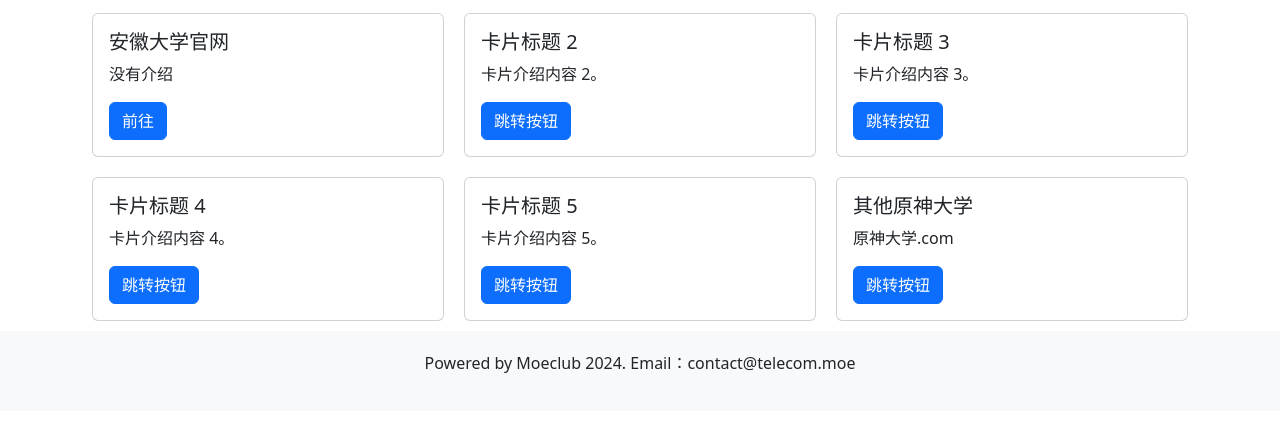
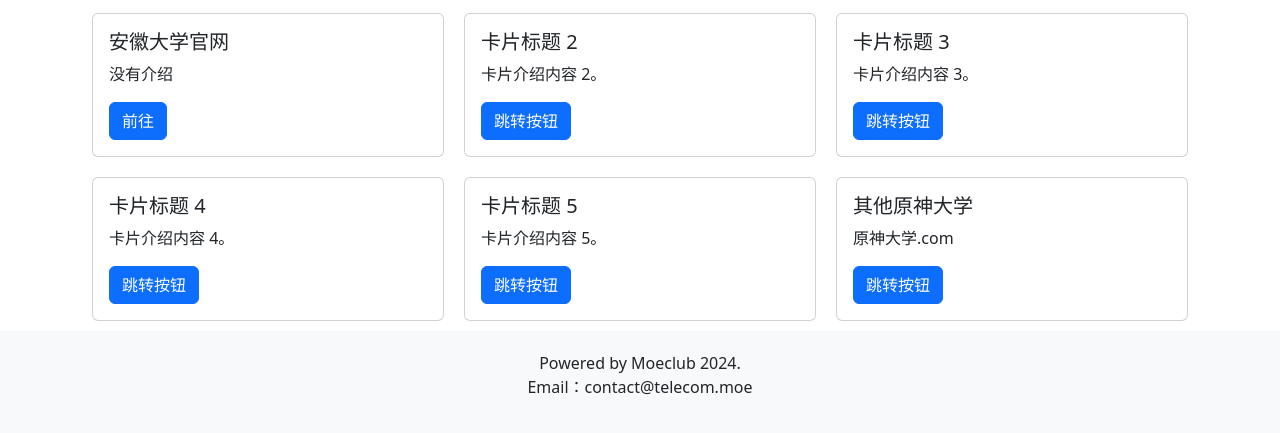
Before and after one commit to MoeclubM/AHGSU, a plain HTML site: page index.html in a window 1280 px wide. Shown: the part 171-604 px from the top of the page. Drawn offline with nearby package versions, Linux system fonts and the light colour scheme.

Commit message:
Update index.html

```diff
--- a/index.html
+++ b/index.html
@@ -99,7 +99,7 @@
     <!-- Footer -->
     <footer class="footer">
         <div class="container">
-            <p>Powered by Moeclub 2024. Email：contact@telecom.moe</p>
+            <p>Powered by Moeclub 2024. <br> Email：contact@telecom.moe</p>
         </div>
     </footer>
 
```
